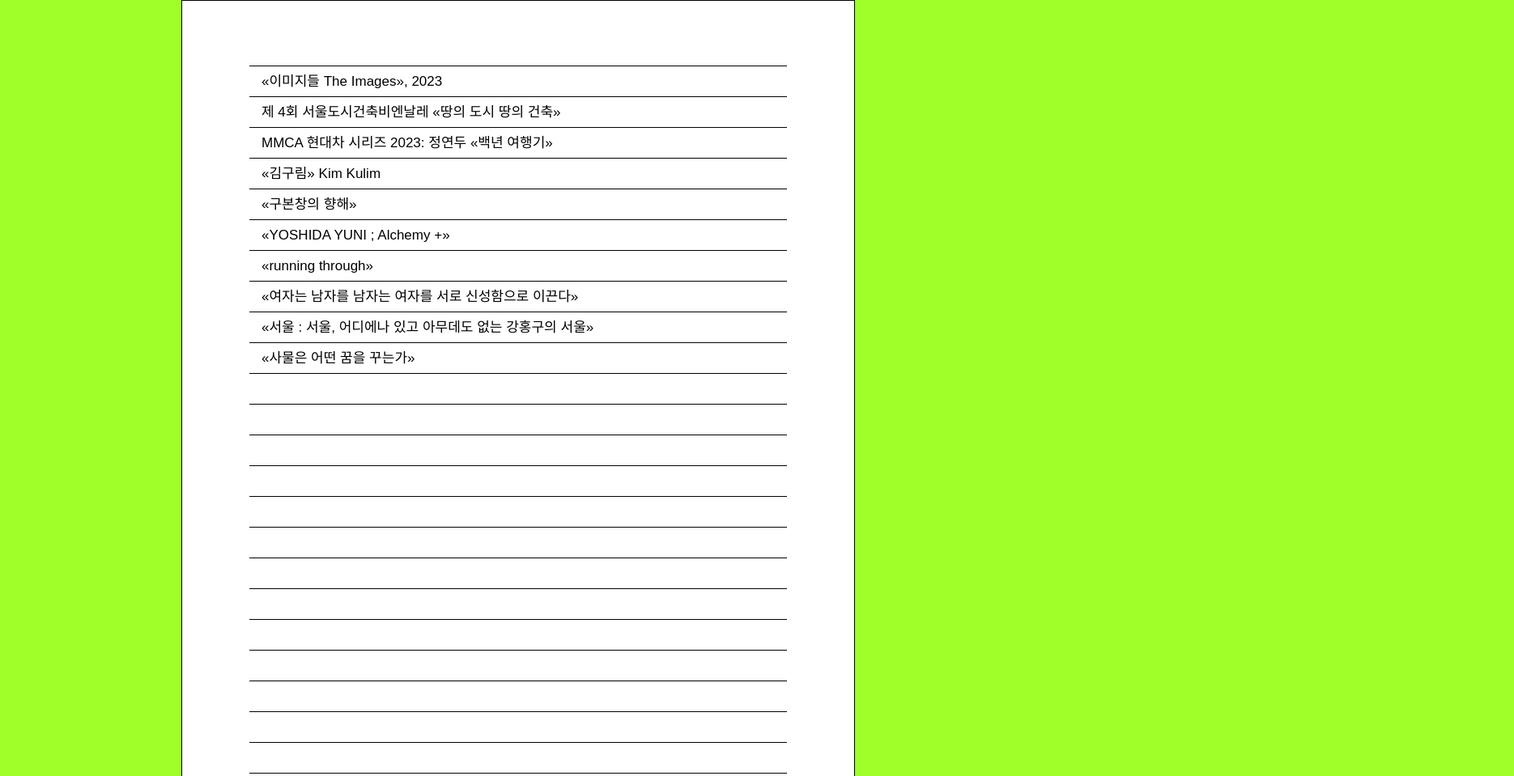
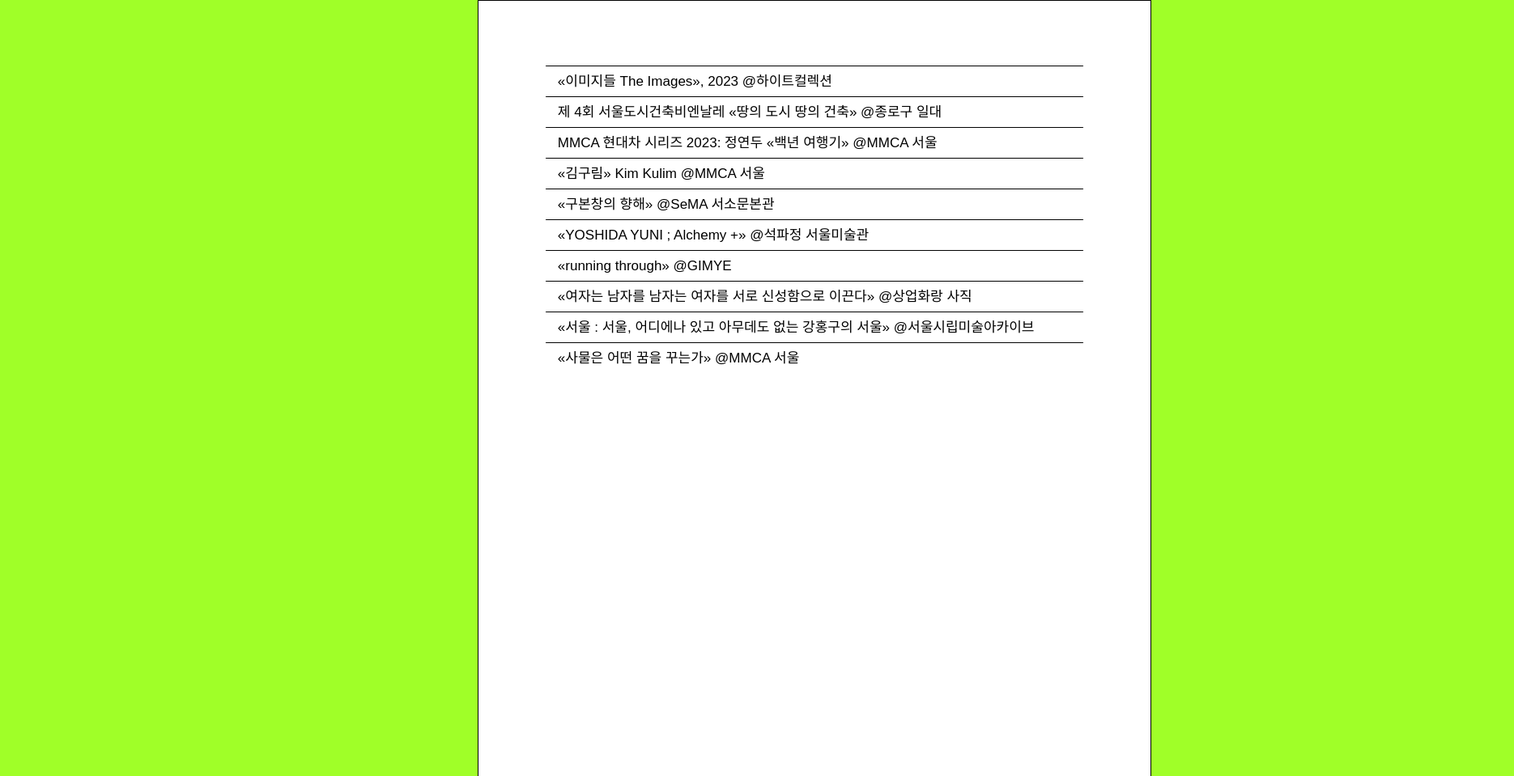
Before and after one commit to Kang-Minje/jagooknetwork, a plain HTML site: page index.html in a window 1280 px wide. Shown: the part 900-1859 px from the top of the page at 81% size, 1870 px wide, since content can reach past the window. Drawn offline with nearby package versions, Linux system fonts and the light colour scheme; a script that the page names is missing.

Commit message:
Add files via upload

```diff
--- a/index.html
+++ b/index.html
@@ -6,7 +6,7 @@
     <title>자국 네트워크</title>
     <link rel="stylesheet" type="text/css" href="css/style.css">
     <link rel="stylesheet" type="text/css" href="css/reset.css">
-    <link rel="icon" type="image/x-icon" href="srcs/img/favicon.jpg">
+    <link rel="icon" type="image/x-icon" href="srcs/img/favicon.ico">
     <script src="js/java.js"></script>
     <script src="https://code.jquery.com/jquery-3.3.1.slim.min.js" integrity="sha256-3edrmyuQ0w65f8gfBsqowzjJe2iM6n0nKciPUp8y+7E=" crossorigin="anonymous">
     </script>
@@ -44,6 +44,7 @@
 </head>
 
 <body>
+    <div id="wrap">
         <div class="header">
             <h1 class="maintitle" id="box">
                 자국 네트워크
@@ -78,44 +79,107 @@
                     </p>
                 </h3>
             </div>
-        <span class="date">Sep 2023<br>강민제</span>
+            <span class="date">23년 가을<br>강 민제</span>
+        </div>
+        <div class="list">
+            <a href="html/page1.html">
+                <span class="title">«이미지들 The Images», 2023</span>
+                <span class="description" data-hover="강석호, 김경태, 김수영 등 8명">@하이트컬렉션</span>
+            </a>
+            <a href="html/page2.html">
+                <span class="title">제 4회 서울도시건축비엔날레 «땅의 도시 땅의 건축»</span>
+                <span class="description">@종로구 일대</span>
+            </a>
+            <a href="html/page3.html">
+                <span class="title">MMCA 현대차 시리즈 2023: 정연두 «백년 여행기»</span>
+                <span class="description" data-hover="정연두">@MMCA 서울</span>
+            </a>
+            <a href="html/page4.html">
+                <span class="title">«김구림» Kim Kulim</span>
+                <span class="description" data-hover="김구림">@MMCA 서울</span>
+            </a>
+            <a href="html/page5.html">
+                <span class="title">«구본창의 향해»</span>
+                <span class="description" data-hover="구본창">@SeMA 서소문본관</span>
+            </a>
+            <a href="html/page6.html">
+                <span class="title">«YOSHIDA YUNI ; Alchemy +»</span>
+                <span class="description" data-hover="요시다 유니">@석파정 서울미술관</span>
+            </a>
+            <a href="html/page7.html">
+                <span class="title">«running through»</span>
+                <span class="description" data-hover="강민제, 유진, 사라 페예라벤드">@GIMYE</span>
+            </a>
+            <a href="html/page8.html">
+                <span class="title">«여자는 남자를 남자는 여자를 서로 신성함으로 이끈다»</span>
+                <span class="description" data-hover="안옥현">@상업화랑 사직</span>
+            </a>
+            <a href="html/page9.html">
+                <span class="title">«서울 : 서울, 어디에나 있고 아무데도 없는 강홍구의 서울»</span>
+                <span class="description" data-hover="강홍구">@서울시립미술아카이브</span>
+            </a>
+            <a href="html/page10.html">
+                <span class="title">«사물은 어떤 꿈을 꾸는가»</span>
+                <span class="description" data-hover="우주+림희영, 드리프트, 이장섭 등 15그룹">@MMCA 서울</span>
+            </a>
+            <div class="item">
+                <span class="title">&nbsp;</span>
+                <span class="description">&nbsp;</span>
+            </div>
+            <div class="item">
+                <span class="title">&nbsp;</span>
+                <span class="description">&nbsp;</span>
+            </div>
+            <div class="item">
+                <span class="title">&nbsp;</span>
+                <span class="description">&nbsp;</span>
+            </div>
+            <div class="item">
+                <span class="title">&nbsp;</span>
+                <span class="description">&nbsp;</span>
+            </div>
+            <div class="item">
+                <span class="title">&nbsp;</span>
+                <span class="description">&nbsp;</span>
+            </div>
+            <div class="item">
+                <span class="title">&nbsp;</span>
+                <span class="description">&nbsp;</span>
+            </div>
+            <div class="item">
+                <span class="title">&nbsp;</span>
+                <span class="description">&nbsp;</span>
+            </div>
+            <div class="item">
+                <span class="title">&nbsp;</span>
+                <span class="description">&nbsp;</span>
+            </div>
+            <div class="item">
+                <span class="title">&nbsp;</span>
+                <span class="description">&nbsp;</span>
+            </div>
+            <div class="item">
+                <span class="title">&nbsp;</span>
+                <span class="description">&nbsp;</span>
+            </div>
+            <div class="item">
+                <span class="title">&nbsp;</span>
+                <span class="description">&nbsp;</span>
+            </div>
+            <div class="item">
+                <span class="title">&nbsp;</span>
+                <span class="description">&nbsp;</span>
+            </div>
+            <div class="item">
+                <span class="title">&nbsp;</span>
+                <span class="description">&nbsp;</span>
             </div>
 
-    <div class="list">
-        <a href="page1.html">«이미지들 The Images», 2023</a>
-        <a href="page2.html">제 4회 서울도시건축비엔날레 «땅의 도시 땅의 건축»</a>
-        <a href="page3.html">MMCA 현대차 시리즈 2023: 정연두 «백년 여행기»</a>
-        <a href="page4.html">«김구림» Kim Kulim</a>
-        <a href="page5.html">«구본창의 향해»</a>
-        <a href="page6.html">«YOSHIDA YUNI ; Alchemy +»</a>
-        <a href="page7.html">«running through»</a>
-        <a href="page8.html">«여자는 남자를 남자는 여자를 서로 신성함으로 이끈다»</a>
-        <a href="page9.html">«서울 : 서울, 어디에나 있고 아무데도 없는 강홍구의 서울»</a>
-        <a href="page10.html">«사물은 어떤 꿈을 꾸는가»</a>
-        <!-- 빈 제목 링크 -->
-        <a href="page11.html">&nbsp;</a>
-        <a href="page12.html">&nbsp;</a>
-        <a href="page13.html">&nbsp;</a>
-        <a href="page14.html">&nbsp;</a>
-        <a href="page15.html">&nbsp;</a>
-        <a href="page16.html">&nbsp;</a>
-        <a href="page17.html">&nbsp;</a>
-        <a href="page18.html">&nbsp;</a>
-        <a href="page19.html">&nbsp;</a>
-        <a href="page20.html">&nbsp;</a>
-        <a href="page21.html">&nbsp;</a>
-        <a href="page22.html">&nbsp;</a>
-        <a href="page23.html">&nbsp;</a>
-<!--
-        <a href="page24.html">&nbsp;</a>
-        <a href="page25.html">&nbsp;</a>
-        <a href="page26.html">&nbsp;</a>
-        <a href="page27.html">&nbsp;</a>
-        <a href="page28.html">&nbsp;</a>
-        <a href="page29.html">&nbsp;</a>
-        <a href="page30.html">&nbsp;</a>
--->
 
+        </div>
+        <footer>
+            <p>&copy; 2024 강민제.</p>
+        </footer>
     </div>
 
 </body>
```
Lines whose indentation alone changed are shown as unchanged.
